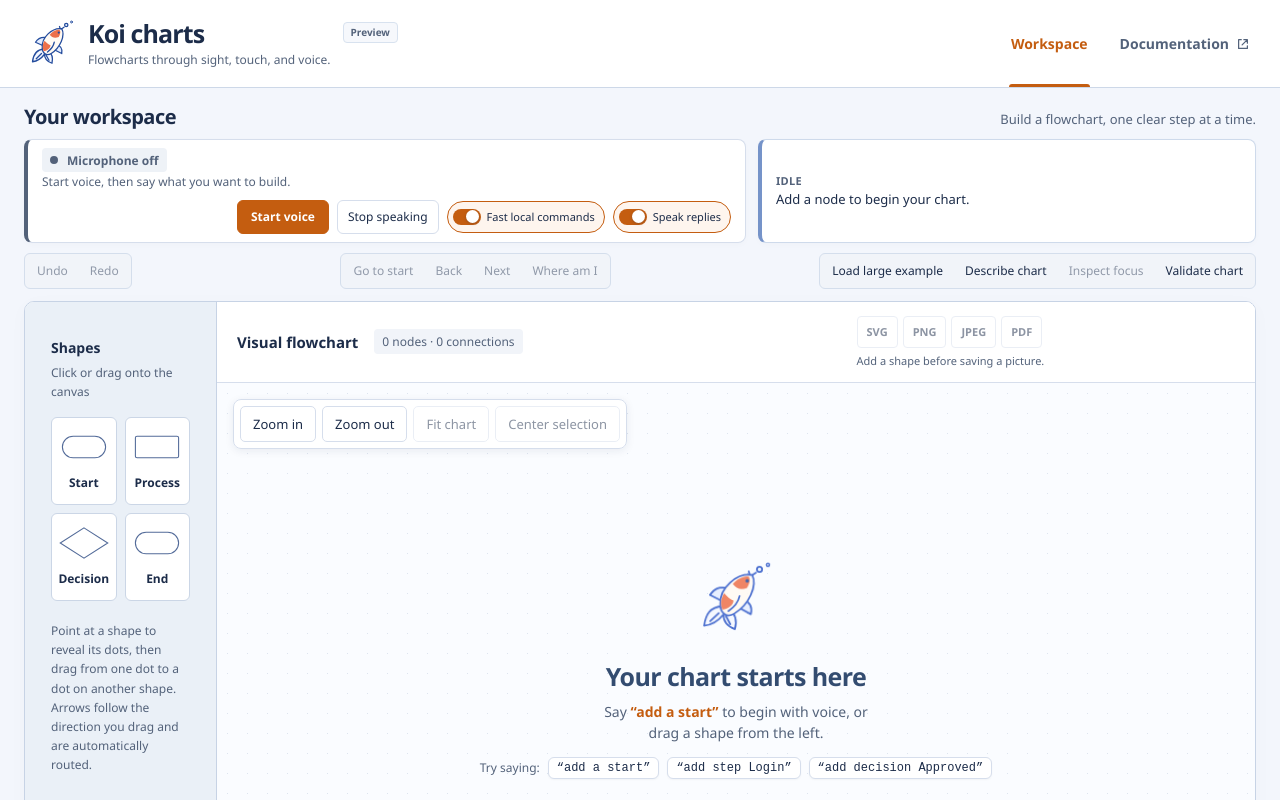
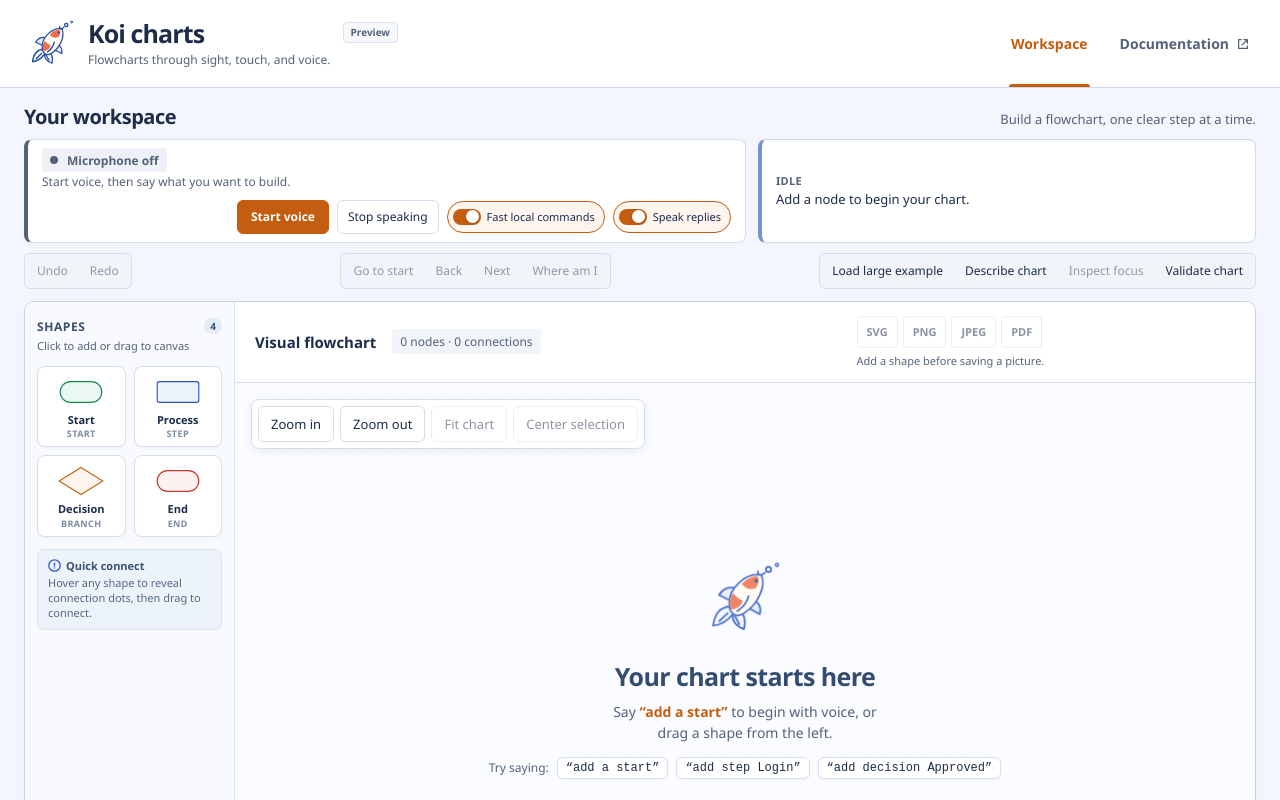
Before and after one commit to Shaurav-Vora/Koi-charts, a Next.js app: page / in a window 1280 px wide. Shown: the top 800 px of the page. Built offline with nearby package versions, Linux system fonts and the light colour scheme.

Commit message:
style: refine shape palette cards, semantic tints, and node inspector

```diff
--- a/src/app/workspace.css
+++ b/src/app/workspace.css
@@ -92,19 +92,204 @@
   box-shadow: 0 1px 2px rgba(0,0,0,0.06);
 }
 #workspace .editor-toolbar button:disabled { opacity: 0.45; cursor: not-allowed; }
-#workspace .diagram-workbench { grid-template-columns: 192px minmax(0,1fr); border: 1px solid #c7d3e5; border-radius: 10px; overflow: hidden; background: white; box-shadow: 0 4px 20px #1c2c4906; }
-#workspace .palette-column { background: #eaf0f7; border-right: 1px solid #c7d3e5; }
-#workspace .shape-palette { background: transparent; border: 0; padding: 20px 14px; }
-#workspace .shape-palette h3 { font-size: 14px; font-weight: 650; margin-bottom: 6px; }
-#workspace .shape-palette > p { font-size: 12px; line-height: 1.6; color: #53627a; }
-#workspace .shape-buttons { display: grid; grid-template-columns: 1fr 1fr; gap: 8px; margin: 16px 0; }
-#workspace .shape-buttons button { border: 1px solid #cbd6e6; background: #fff; border-radius: 6px; padding: 10px 4px; min-height: 88px; }
-#workspace .shape-buttons button:hover { background: var(--accent-tint); border-color: var(--accent); box-shadow: 0 2px 6px #c45d1018; }
-#workspace .shape-buttons svg { width: 54px; height: 36px; }
-#workspace .shape-buttons span { font-size: 12px; font-weight: 600; }
-#workspace .node-inspector { padding: 18px 14px; border-top: 1px solid #c7d3e5; background: #f8faff; }
-#workspace .node-inspector h3 { font-size: 14px; }
-#workspace .node-inspector input { background: white; border-radius: 5px; min-height: 40px; }
+#workspace .diagram-workbench { grid-template-columns: 210px minmax(0,1fr); border: 1px solid #c7d3e5; border-radius: 10px; overflow: hidden; background: white; box-shadow: 0 4px 20px #1c2c4906; }
+#workspace .palette-column { background: #f8fafd; border-right: 1px solid #dce4f0; padding: 16px 12px; display: flex; flex-direction: column; }
+#workspace .shape-palette { background: transparent; border: 0; padding: 0; }
+#workspace .palette-header { display: flex; align-items: center; justify-content: space-between; margin-bottom: 2px; }
+#workspace .shape-palette h3 { font-size: 12px; font-weight: 700; text-transform: uppercase; letter-spacing: 0.6px; color: #3b4e6d; margin: 0; }
+#workspace .palette-count { font-size: 10px; font-weight: 700; background: #e3ebf6; color: #3a547a; padding: 1px 6px; border-radius: 999px; }
+#workspace .palette-subtext { font-size: 11px; color: var(--muted); margin: 0 0 12px; }
+
+#workspace .shape-buttons { display: grid; grid-template-columns: 1fr 1fr; gap: 8px; margin: 0 0 12px; }
+#workspace .shape-item {
+  display: flex;
+  flex-direction: column;
+  align-items: center;
+  justify-content: center;
+  border: 1px solid #d5dfed;
+  background: #ffffff;
+  border-radius: 8px;
+  padding: 8px 4px 6px;
+  min-height: 80px;
+  cursor: grab;
+  transition: transform 140ms ease, box-shadow 140ms ease, border-color 140ms ease, background-color 140ms ease;
+  box-shadow: 0 1px 3px rgba(28, 44, 73, 0.04);
+}
+#workspace .shape-item:hover {
+  transform: translateY(-2px);
+  border-color: var(--accent);
+  background: #fffdfb;
+  box-shadow: 0 4px 12px rgba(237, 112, 75, 0.15), 0 1px 2px rgba(0, 0, 0, 0.05);
+}
+#workspace .shape-item:active {
+  transform: translateY(0);
+  cursor: grabbing;
+}
+#workspace .shape-icon-wrap {
+  width: 52px;
+  height: 34px;
+  display: flex;
+  align-items: center;
+  justify-content: center;
+}
+#workspace .shape-svg {
+  width: 100%;
+  height: 100%;
+  stroke-width: 2.2;
+  transition: transform 140ms ease;
+}
+#workspace .shape-item:hover .shape-svg {
+  transform: scale(1.05);
+}
+
+/* Individual semantic shape colors */
+#workspace .shape-start .shape-svg { stroke: #198754; fill: #ebf8f1; }
+#workspace .shape-process .shape-svg { stroke: #2a58b8; fill: #edf3fc; }
+#workspace .shape-decision .shape-svg { stroke: #c26514; fill: #fef5ee; }
+#workspace .shape-end .shape-svg { stroke: #c0392b; fill: #fdf2f2; }
+
+#workspace .shape-title {
+  font-size: 11px;
+  font-weight: 650;
+  color: var(--ink);
+  margin-top: 4px;
+  line-height: 1.2;
+}
+#workspace .shape-kind-label {
+  font-size: 9px;
+  font-weight: 600;
+  color: #7b8ba1;
+  text-transform: uppercase;
+  letter-spacing: 0.4px;
+  margin-top: 1px;
+}
+
+/* Tip helper card */
+#workspace .palette-tip-card {
+  background: #edf3fa;
+  border: 1px solid #d8e3f0;
+  border-radius: 7px;
+  padding: 8px 10px;
+  margin-top: 2px;
+}
+#workspace .tip-header {
+  display: flex;
+  align-items: center;
+  gap: 5px;
+  font-size: 11px;
+  font-weight: 650;
+  color: #3b5072;
+  margin-bottom: 2px;
+}
+#workspace .tip-icon {
+  width: 13px;
+  height: 13px;
+  flex: 0 0 13px;
+  color: var(--blue);
+}
+#workspace .palette-tip {
+  font-size: 11px;
+  line-height: 1.4;
+  color: #556782;
+  margin: 0;
+}
+
+/* Node Inspector */
+#workspace .node-inspector {
+  padding: 14px 0 0;
+  margin-top: 14px;
+  border-top: 1px solid #dce4f0;
+  background: transparent;
+}
+#workspace .inspector-header {
+  display: flex;
+  align-items: center;
+  justify-content: space-between;
+  margin-bottom: 8px;
+}
+#workspace .node-inspector h3 {
+  font-size: 11px;
+  font-weight: 700;
+  text-transform: uppercase;
+  letter-spacing: 0.6px;
+  color: #3b4e6d;
+  margin: 0;
+}
+#workspace .inspector-tag {
+  font-size: 10px;
+  font-weight: 700;
+  text-transform: uppercase;
+  letter-spacing: 0.4px;
+  padding: 1px 6px;
+  border-radius: 4px;
+}
+#workspace .tag-start { background: #ebf8f1; color: #146c43; border: 1px solid #badbcc; }
+#workspace .tag-process { background: #edf3fc; color: #1a4497; border: 1px solid #c2d6f6; }
+#workspace .tag-decision { background: #fef5ee; color: #9c4c08; border: 1px solid #fbd9bf; }
+#workspace .tag-end { background: #fdf2f2; color: #9a2b20; border: 1px solid #f8c8c4; }
+
+#workspace .node-inspector label {
+  display: flex;
+  flex-direction: column;
+  gap: 5px;
+  font-size: 11px;
+  font-weight: 600;
+  color: #4b5e78;
+}
+#workspace .node-inspector input {
+  background: white;
+  border: 1px solid #cbd5e4;
+  border-radius: 6px;
+  padding: 7px 9px;
+  font-size: 13px;
+  font-weight: 500;
+  color: var(--ink);
+  min-height: 36px;
+  transition: border-color 120ms, box-shadow 120ms;
+}
+#workspace .node-inspector input:focus {
+  outline: none;
+  border-color: var(--blue);
+  box-shadow: 0 0 0 3px rgba(49, 90, 200, 0.15);
+}
+#workspace .inspector-actions {
+  display: flex;
+  flex-direction: column;
+  gap: 6px;
+  margin-top: 8px;
+}
+#workspace .inspector-apply {
+  width: 100%;
+  min-height: 32px;
+  padding: 6px 12px;
+  border-radius: 6px;
+  font-size: 12px;
+  font-weight: 650;
+  background: var(--accent);
+  border: 1px solid var(--accent);
+  color: white;
+  cursor: pointer;
+  box-shadow: 0 1px 2px #c45d1020;
+}
+#workspace .inspector-apply:hover {
+  background: var(--accent-hover);
+}
+#workspace .inspector-delete {
+  width: 100%;
+  min-height: 30px;
+  padding: 5px 12px;
+  border-radius: 6px;
+  font-size: 11px;
+  font-weight: 500;
+  background: transparent;
+  border: 1px solid #e0c8c8;
+  color: #a82e2e;
+  cursor: pointer;
+}
+#workspace .inspector-delete:hover {
+  background: #fff4f4;
+  border-color: #d19e9e;
+}
 #workspace .display-heading { background: #fff; padding: 14px 20px; gap: 10px 16px; }
 #workspace .display-heading h3 { font-size: 15px; font-weight: 650; }
 #workspace .display-heading .count { font-size: 12px; padding: 4px 8px; border-radius: 4px; background: #f1f4f9; }
@@ -148,10 +333,11 @@ kbd { font-family: inherit; font-size: .9em; border: 1px solid #c7d3e5; border-b
  #workspace { padding: 20px 12px 28px; }
  #workspace .diagram-workbench { grid-template-columns: 1fr; }
  #workspace .palette-column { border-right: 0; border-bottom: 1px solid #c7d3e5; }
- #workspace .shape-palette { padding: 14px; }
- #workspace .shape-buttons { grid-template-columns: repeat(4,minmax(0,1fr)); margin: 10px 0; }
- #workspace .shape-buttons button { min-height: 76px; }
- #workspace .shape-palette .palette-tip { display: none; }
+ #workspace .shape-palette { padding: 4px 0; }
+ #workspace .shape-buttons { grid-template-columns: repeat(4,minmax(0,1fr)); margin: 8px 0; }
+ #workspace .shape-item { min-height: 64px; padding: 6px 2px; }
+ #workspace .shape-icon-wrap { height: 28px; width: 44px; }
+ #workspace .palette-tip-card { display: none; }
  #workspace .voice-controls { padding: 14px; }
  #workspace .voice-readout { flex-basis: 100%; }
  #workspace .editor-toolbar { gap: 10px; }
--- a/src/editor/ShapePalette.tsx
+++ b/src/editor/ShapePalette.tsx
@@ -3,9 +3,88 @@ import { useState } from "react";
 import type { GraphCommand } from "../commands/schema";
 import { nodeTypes, type FlowNode } from "../graph/types";
 export function ShapePalette({ lastNodeId, onCommand }: { lastNodeId?: string; onCommand: (command: GraphCommand) => void }) {
-  return <aside className="shape-palette" aria-label="Shapes"><h3>Shapes</h3><p>Click or drag onto the canvas</p><div className="shape-buttons">{nodeTypes.map(type => <button key={type} draggable onDragStart={event => { event.dataTransfer.setData("application/koi-node", type); event.dataTransfer.effectAllowed = "copy"; }} aria-label={`Insert ${type}`} onClick={() => onCommand({ kind: "add_node", type, label: type[0].toUpperCase() + type.slice(1), placement: lastNodeId ? { relation: "right_of", reference: { kind: "id", value: lastNodeId } } : null })}><svg viewBox="0 0 100 64" aria-hidden="true">{type === "decision" ? <polygon points="50,4 94,32 50,60 6,32" /> : <rect x="10" y="12" width="80" height="40" rx={type === "process" ? 3 : 20} />}</svg><span>{type[0].toUpperCase() + type.slice(1)}</span></button>)}</div><p className="palette-tip">Point at a shape to reveal its dots, then drag from one dot to a dot on another shape. Arrows follow the direction you drag and are automatically routed.</p></aside>;
+  return (
+    <aside className="shape-palette" aria-label="Shapes">
+      <div className="palette-header">
+        <h3>Shapes</h3>
+        <span className="palette-count" aria-hidden="true">4</span>
+      </div>
+      <p className="palette-subtext">Click to add or drag to canvas</p>
+      <div className="shape-buttons">
+        {nodeTypes.map(type => (
+          <button
+            key={type}
+            className={`shape-item shape-${type}`}
+            draggable
+            onDragStart={event => {
+              event.dataTransfer.setData("application/koi-node", type);
+              event.dataTransfer.effectAllowed = "copy";
+            }}
+            aria-label={`Insert ${type}`}
+            onClick={() => onCommand({
+              kind: "add_node",
+              type,
+              label: type[0].toUpperCase() + type.slice(1),
+              placement: lastNodeId ? { relation: "right_of", reference: { kind: "id", value: lastNodeId } } : null
+            })}
+          >
+            <div className="shape-icon-wrap" aria-hidden="true">
+              <svg viewBox="0 0 100 64" className="shape-svg">
+                {type === "decision" ? (
+                  <polygon points="50,6 92,32 50,58 8,32" />
+                ) : (
+                  <rect x="10" y="12" width="80" height="40" rx={type === "process" ? 4 : 20} />
+                )}
+              </svg>
+            </div>
+            <span className="shape-title">{type[0].toUpperCase() + type.slice(1)}</span>
+            <span className="shape-kind-label">{type === "start" ? "Start" : type === "process" ? "Step" : type === "decision" ? "Branch" : "End"}</span>
+          </button>
+        ))}
+      </div>
+      <div className="palette-tip-card">
+        <div className="tip-header">
+          <svg className="tip-icon" viewBox="0 0 16 16" fill="none" stroke="currentColor" strokeWidth="1.6" aria-hidden="true">
+            <circle cx="8" cy="8" r="7" />
+            <path d="M8 5v3.5m0 2.5h.01" strokeLinecap="round" />
+          </svg>
+          <span>Quick connect</span>
+        </div>
+        <p className="palette-tip">Hover any shape to reveal connection dots, then drag to connect.</p>
+      </div>
+    </aside>
+  );
 }
+
 export function NodeInspector({ node, onCommand }: { node: FlowNode; onCommand: (command: GraphCommand) => void }) {
   const [label, setLabel] = useState(node.label);
-  return <form className="node-inspector" aria-label="Selected shape" onSubmit={event => { event.preventDefault(); onCommand({ kind: "rename", node: { kind: "id", value: node.id }, newLabel: label }); }}><h3>Selected shape</h3><p>{node.type}</p><label>Shape label<input required value={label} onChange={event => setLabel(event.target.value)} /></label><button type="submit">Apply label</button><button type="button" onClick={() => onCommand({ kind: "delete", target: { kind: "node", node: { kind: "id", value: node.id } } })}>Delete selected</button></form>;
+  return (
+    <form
+      className="node-inspector"
+      aria-label="Selected shape"
+      onSubmit={event => {
+        event.preventDefault();
+        onCommand({ kind: "rename", node: { kind: "id", value: node.id }, newLabel: label });
+      }}
+    >
+      <div className="inspector-header">
+        <h3>Selected shape</h3>
+        <span className={`inspector-tag tag-${node.type}`}>{node.type}</span>
+      </div>
+      <label>
+        Shape label
+        <input required value={label} onChange={event => setLabel(event.target.value)} />
+      </label>
+      <div className="inspector-actions">
+        <button type="submit" className="inspector-apply">Apply label</button>
+        <button
+          type="button"
+          className="inspector-delete"
+          onClick={() => onCommand({ kind: "delete", target: { kind: "node", node: { kind: "id", value: node.id } } })}
+        >
+          Delete selected
+        </button>
+      </div>
+    </form>
+  );
 }
```
Also changed, not shown: 1 other file (tests, documents, lock files or other folders).
